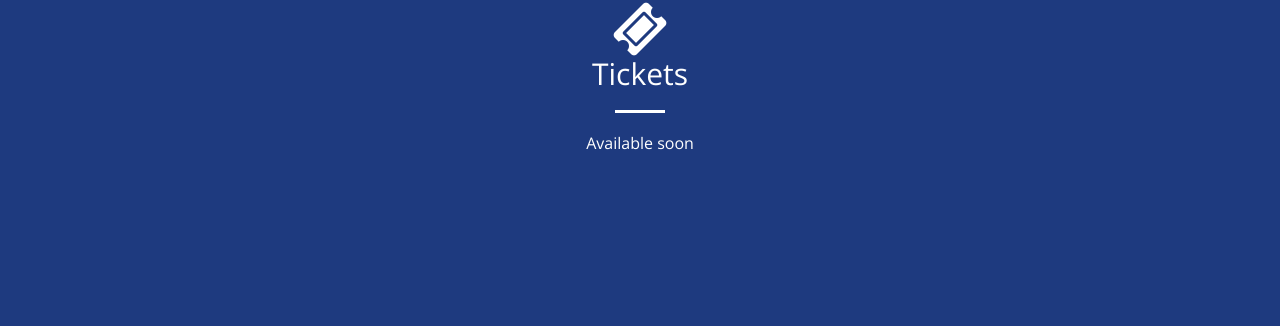
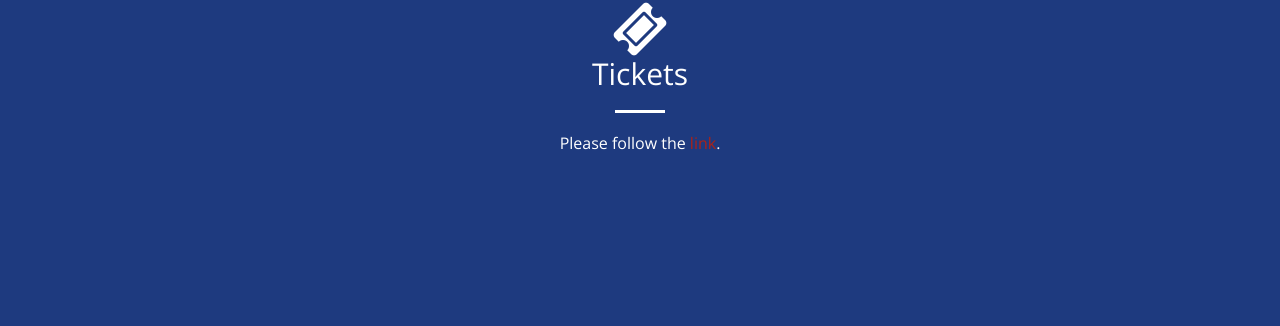
Before and after one commit to hackergarten/Paris2019, a Jekyll site: the page built from index.html, in a window 1280 px wide and 900 px high, scrolled down 4469 px. Shown: the part 128-454 px from the top of the window. Built offline with Jekyll 4.4.1, drawn with Linux system fonts in a browser that asks for light colours.

Commit message:
Add registration link
Fixes #20

```diff
--- a/_includes/tickets.html
+++ b/_includes/tickets.html
@@ -5,7 +5,7 @@
                 <i class="fa fa-4x fa-ticket wow bounceIn text-primary"></i>
                 <h2 class="section-heading">Tickets</h2>
                 <hr class="light">
-                <p>Available soon</p>
+                <p>Please follow the <a rel="noopener" target="_blank" href="https://hack-commit-push.devcommunity.events/event/HCP-Paris2019">link</a>.</p>
             </div>
         </div>
     </div>
```
